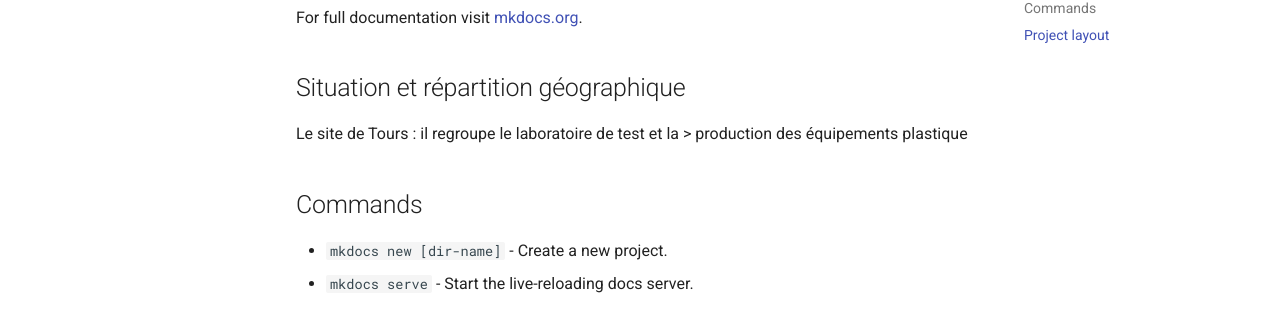
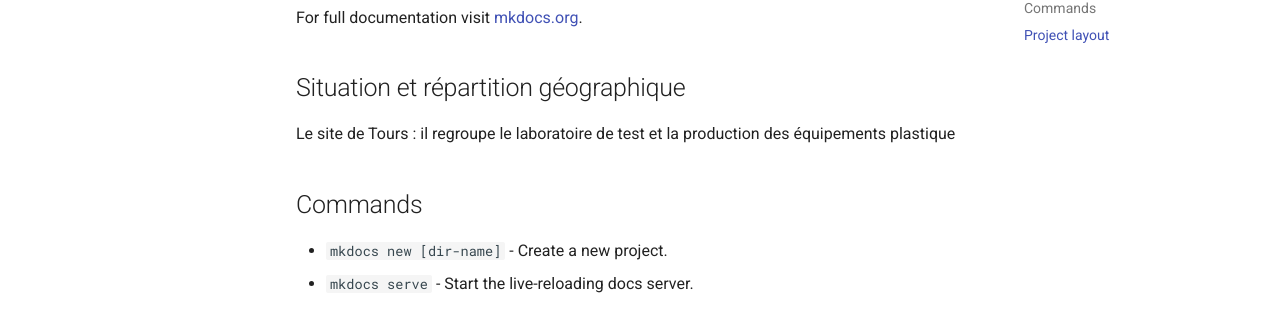
Before and after one commit to PatrickDummans/Bourges2025, an MkDocs documentation site: the page built from docs/index.md, in a window 1280 px wide. Shown: the part 175-484 px from the top of the page. Built offline with MkDocs 1.6.1 and Material for MkDocs 9.7.7, drawn with Linux system fonts in a browser that asks for light colours.

```diff
--- a/docs/index.md
+++ b/docs/index.md
@@ -2,7 +2,7 @@
 
 For full documentation visit [mkdocs.org](https://www.mkdocs.org).
 ## Situation et répartition géographique
-Le site de Tours : il regroupe le laboratoire de test et la > production des équipements plastique
+Le site de Tours : il regroupe le laboratoire de test et la production des équipements plastique
 ## Commands
 
 * `mkdocs new [dir-name]` - Create a new project.
```
